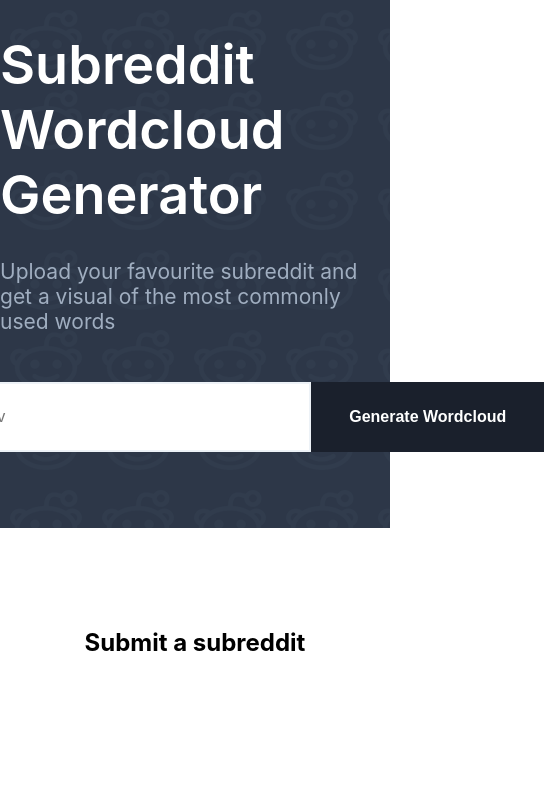
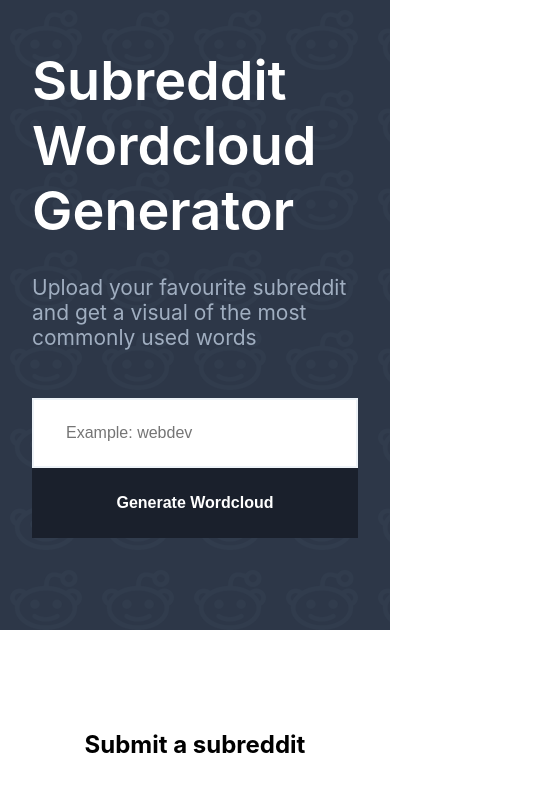
Before and after one commit to jonathanfunk/reddit-wordcloud-generator, a React (Create React App) app: page / in a window 390 px wide. Shown: the top 792 px of the page, 545 px wide, since content can reach past the window. Built offline with nearby package versions, Linux system fonts and the light colour scheme.

Commit message:
fixed header style for mobile view

```diff
--- a/src/App.css
+++ b/src/App.css
@@ -23,9 +23,8 @@
   flex-direction: column;
   align-items: center;
   justify-content: center;
-  font-size: calc(10px + 2vmin);
   color: white;
-  padding: 2rem 0;
+  padding: 3rem 2rem;
 }
 
 .app-section {
@@ -38,6 +37,7 @@
   display: flex;
   align-items: center;
   justify-content: center;
+  padding: 0 2rem;
 }
 
 p.error {
@@ -47,14 +47,15 @@ p.error {
 
 /* Form */
 form {
-  width: 700px;
+  width: 100%;
+  max-width: 700px;
   border: none;
   background: none;
 }
 
 input.subreddit-input {
   height: 70px;
-  width: 66.6%;
+  width: 100%;
   background: #fff;
   border: 2px solid #edf2f7;
   font-size: 16px;
@@ -69,7 +70,7 @@ input.subreddit-input:focus {
 .submit-button {
   height: 70px;
   min-width: 200px;
-  width: 33.3%;
+  width: 100%;
   background: #1a202c;
   border: 2px solid #1a202c;
   color: #fff;
@@ -89,4 +90,10 @@ input.subreddit-input:focus {
 }
 
 @media (min-width: 981px) {
+  input.subreddit-input {
+    width: 66.6%;
+  }
+  .submit-button {
+    width: 33.3%;
+  }
 }
```
